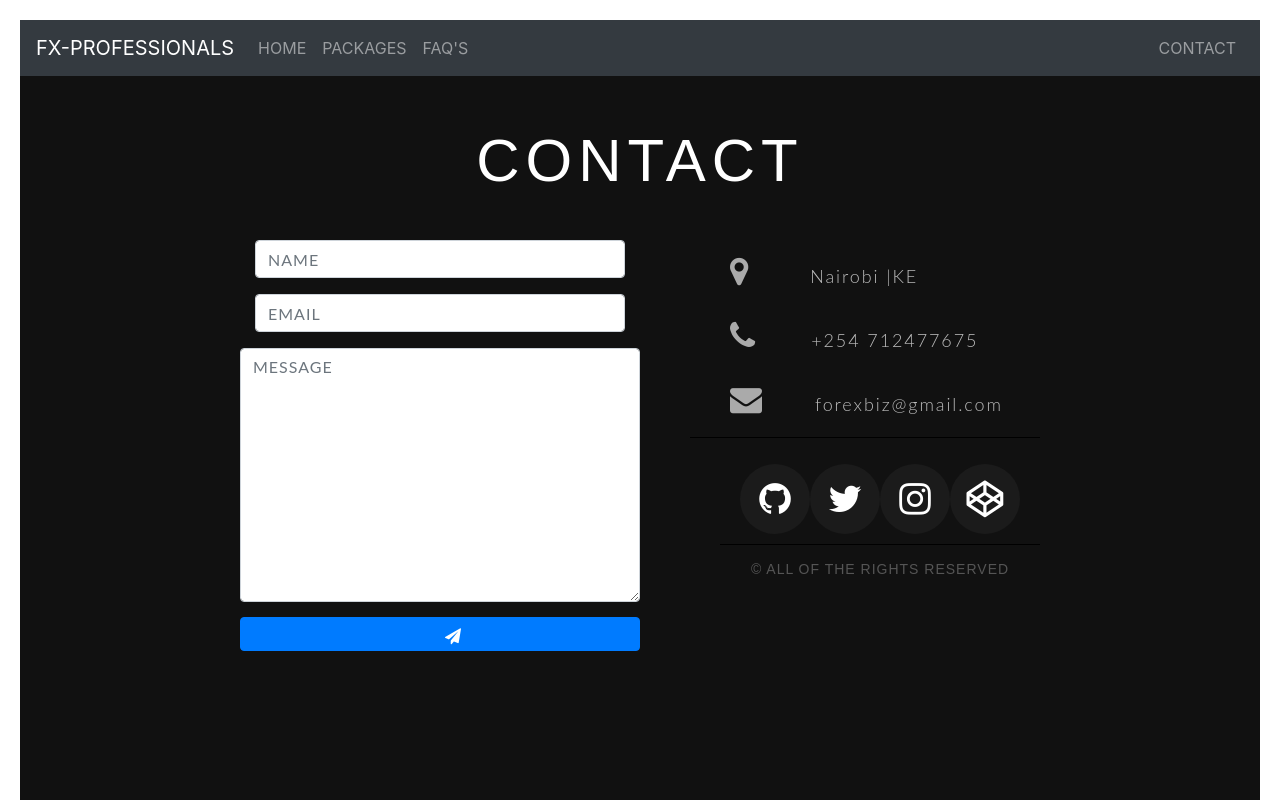
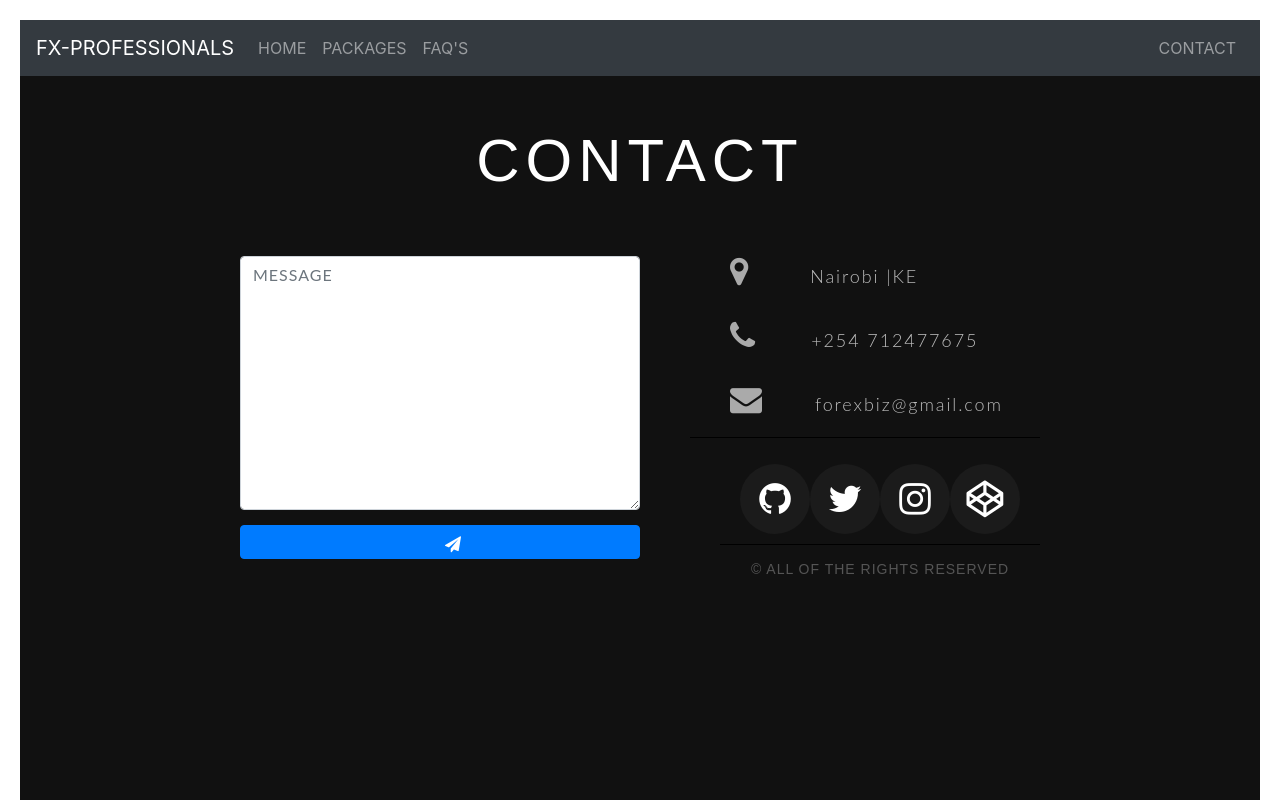
Before and after one commit to AbdallahWario/AbdallahWario.github.io, a React (Create React App) app: page /Contact in a window 1280 px wide. Shown: the top 800 px of the page. Built offline with nearby package versions, Linux system fonts and the light colour scheme.

Commit message:
Update Contact.js

```diff
--- a/src/pages/Contact.js
+++ b/src/pages/Contact.js
@@ -14,13 +14,13 @@ import React from 'react'
 
       <div className="form-group col-sm-12">
 
-          <input type="text" className="form-control"  placeholder="NAME" name="name" value=""/>
+          <input type="text" type="hidden" className="form-control"  placeholder="NAME" name="name" value=""/>
 
       </div>
 
       <div className="form-group col-sm-12">
 
-          <input type="email" className="form-control"  placeholder="EMAIL" name="email" value=""/>
+          <input type="email" type="hidden" className="form-control"  placeholder="EMAIL" name="email" value=""/>
 
       </div>
 
```
